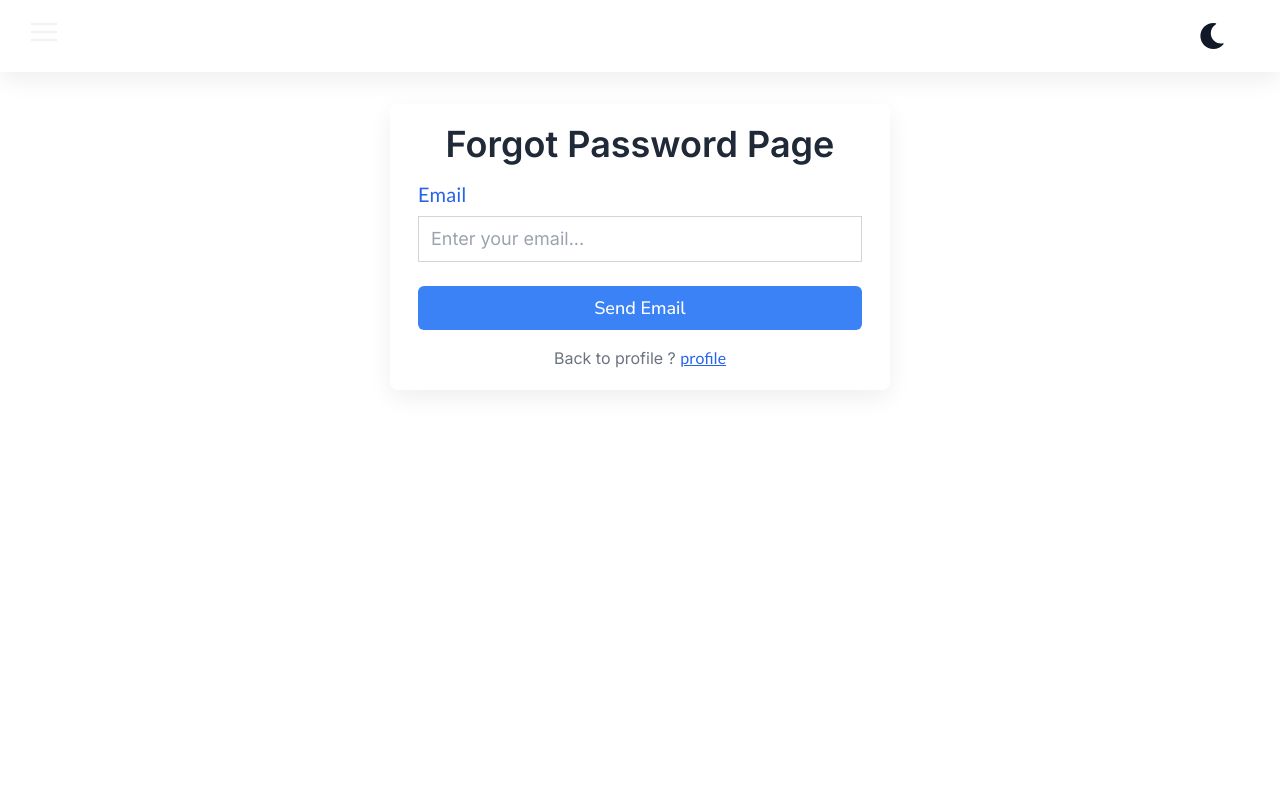
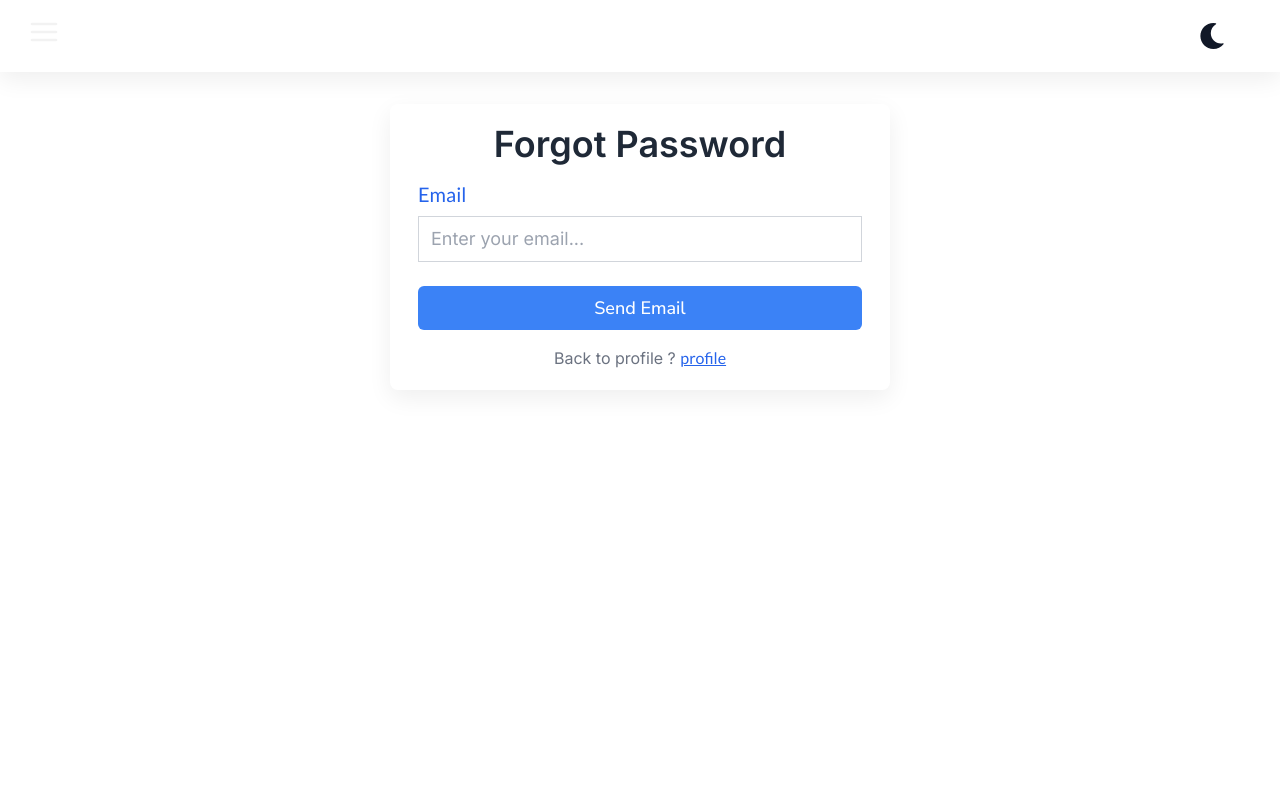
Before and after one commit to mohith0407/EduNoww, a React (Vite) app in the folder client/: page /user/profile/reset-password in a window 1280 px wide. Shown: the top 800 px of the page. Built offline with nearby package versions, Linux system fonts and the light colour scheme; no server answers.

Commit message:
Update Forgot Password page title and link

```diff
--- a/client/src/Pages/Password/ForgotPassword.jsx
+++ b/client/src/Pages/Password/ForgotPassword.jsx
@@ -40,7 +40,7 @@ export default function ForgotPassword() {
           className="flex flex-col dark:bg-base-100 gap-4 rounded-lg md:py-5 py-7 md:px-7 px-3 md:w-[500px] w-full shadow-custom dark:shadow-xl  "
         >
           <h1 className="text-center dark:text-purple-500 text-4xl font-bold font-inter">
-            Forgot Password Page
+            Forgot Password
           </h1>
 
           {/* email */}
@@ -66,7 +66,7 @@ export default function ForgotPassword() {
           <p className="text-center font-inter text-gray-500 dark:text-slate-300">
             Back to profile ?{" "}
             <Link
-              to="/user/me"
+              to="/user/profile"
               className="link text-blue-600 font-lato cursor-pointer"
             >
               {" "}
```
